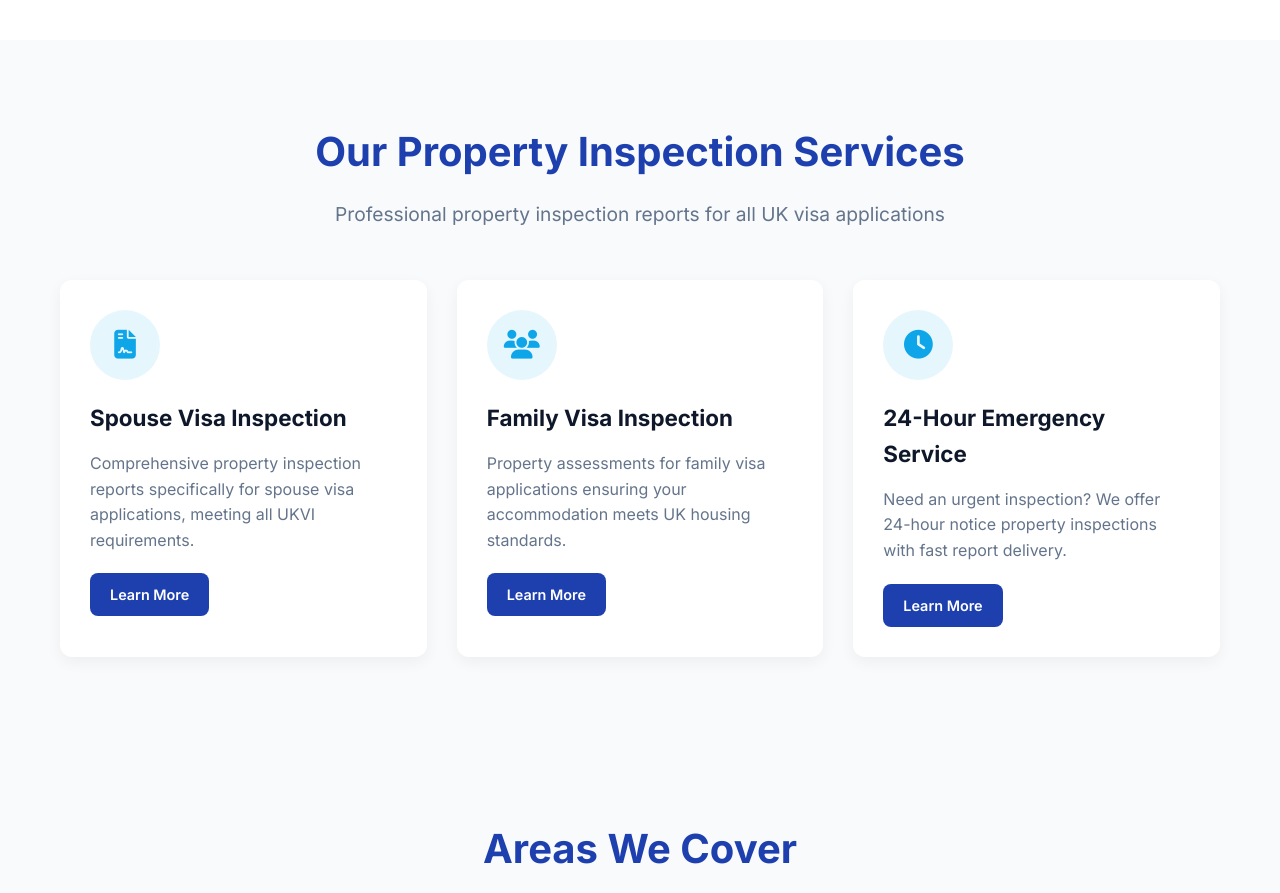
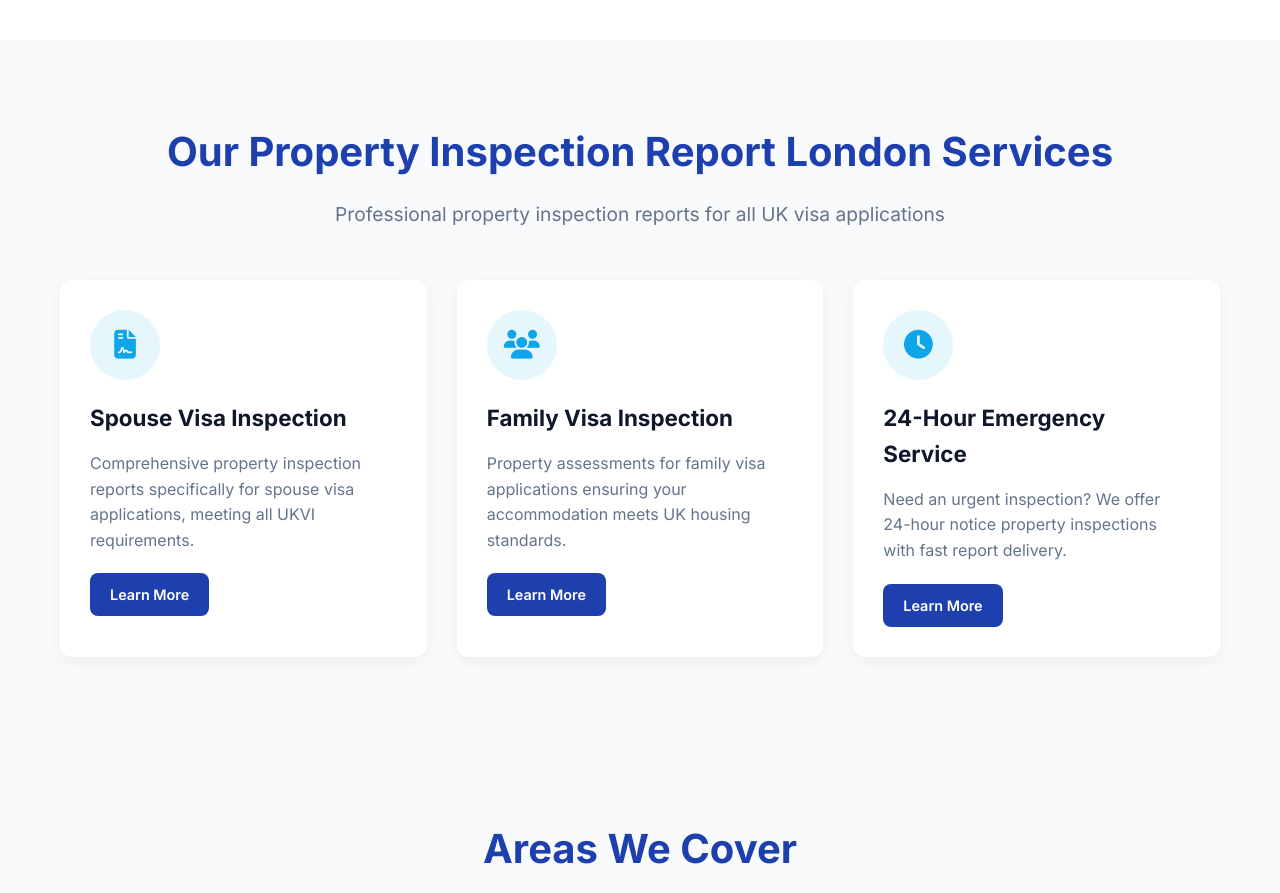
Before and after one commit to pvz89/propertyinspectionreportlondon, a plain HTML site: page index.html in a window 1280 px wide. Shown: the part 840-1733 px from the top of the page. Drawn offline with Linux system fonts and the light colour scheme.

Commit message:
Update index.html

```diff
--- a/index.html
+++ b/index.html
@@ -939,7 +939,7 @@
     <section class="services" id="services">
         <div class="container">
             <div class="section-header">
-                <h2>Our Property Inspection Services</h2>
+                <h2>Our Property Inspection Report London Services</h2>
                 <p>Professional property inspection reports for all UK visa applications</p>
             </div>
 
```
